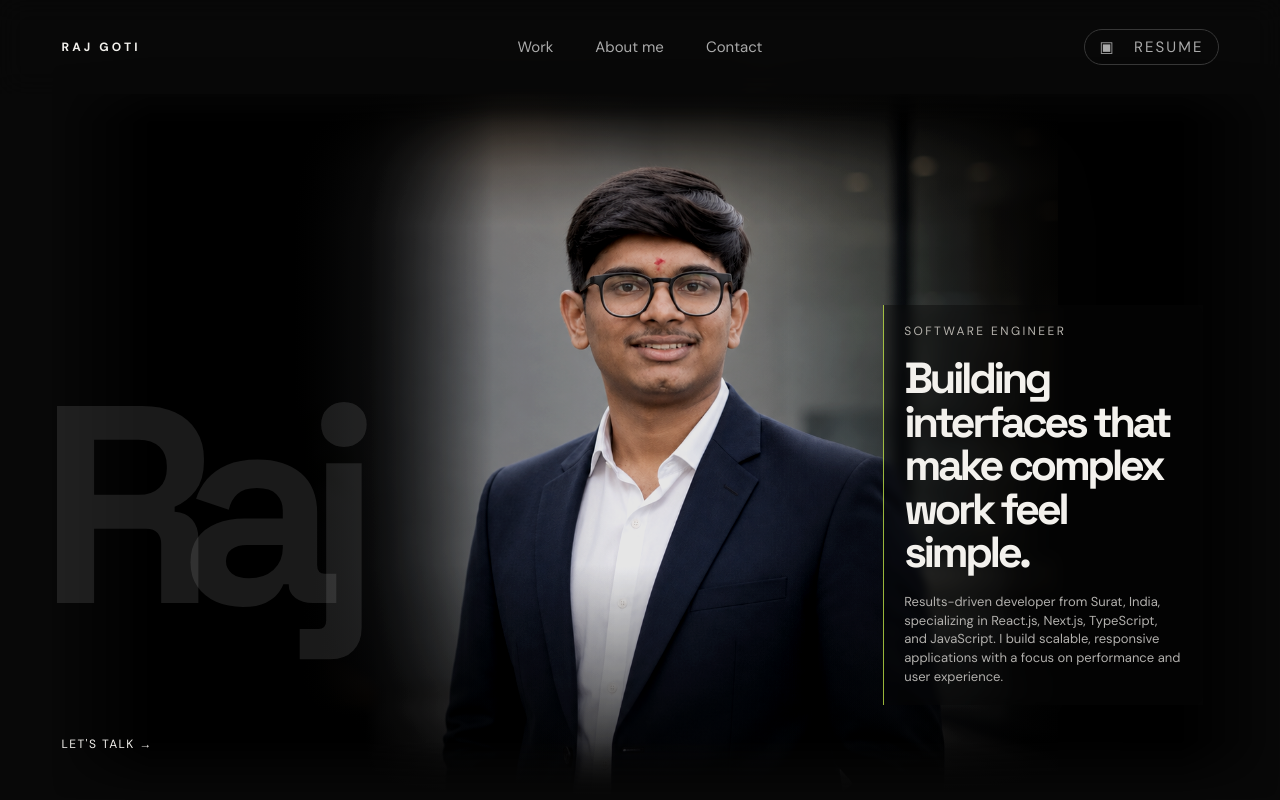
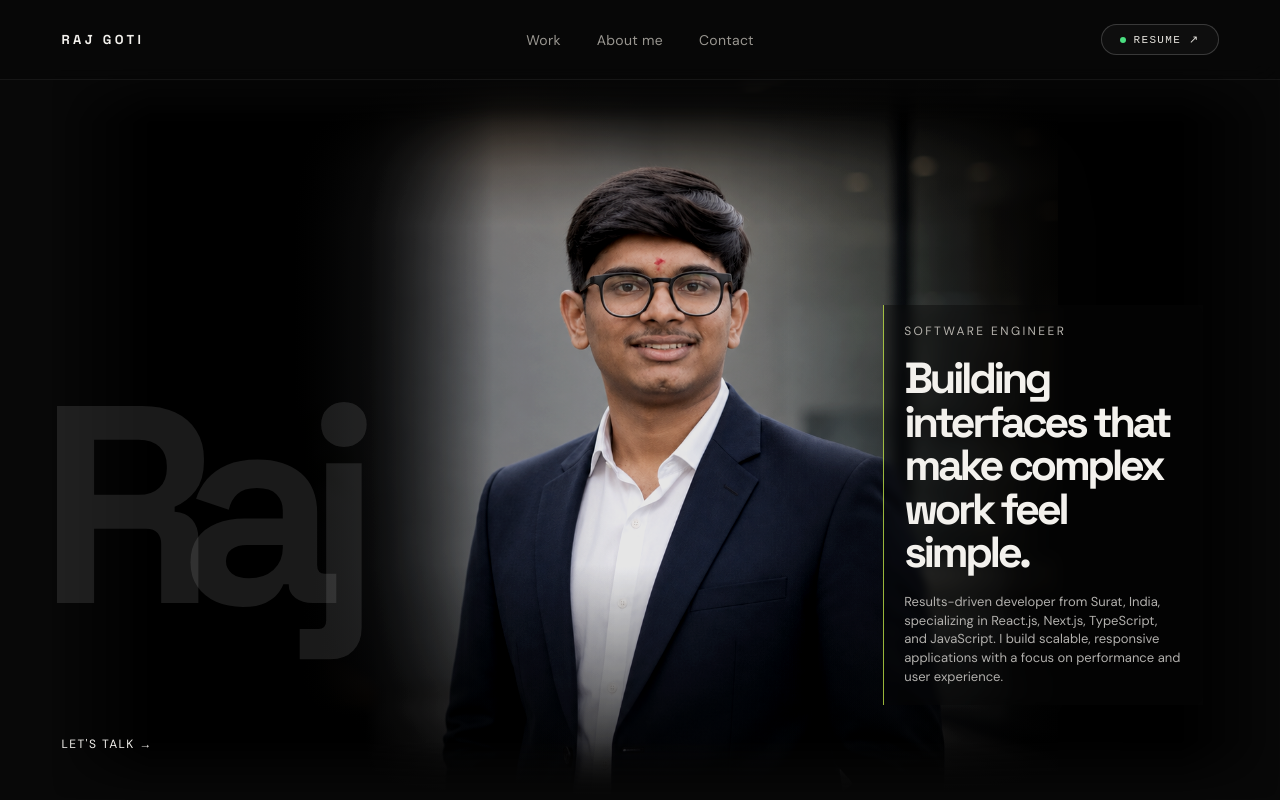
Before and after one commit to RajGoti22/portfolio, a React (Vite) app: page / in a window 1280 px wide. Shown: the top 800 px of the page. Built offline with nearby package versions, Linux system fonts and the light colour scheme.

Commit message:
feat: improve navbar responsiveness with full-screen mobile menu drawer

```diff
--- a/src/components/Header.css
+++ b/src/components/Header.css
@@ -1,105 +1,237 @@
+/* ====================================================
+   Header Navigation — Fixed Glassmorphism Bar
+   ==================================================== */
+
 .header {
-  align-items: center;
-  background: rgba(8, 8, 8, 0.88);
-  backdrop-filter: blur(14px);
-  display: flex;
-  height: 94px;
-  justify-content: space-between;
-  padding: 0 4.8vw;
   position: fixed;
   top: 0;
+  left: 0;
   width: 100%;
-  z-index: 5;
+  height: 80px;
+  background: rgba(8, 8, 8, 0.85);
+  backdrop-filter: blur(16px);
+  -webkit-backdrop-filter: blur(16px);
+  border-bottom: 1px solid rgba(255, 255, 255, 0.06);
+  z-index: 1000;
+  display: flex;
+  align-items: center;
+  transition: background 0.3s ease;
 }
 
+.header-container {
+  width: 100%;
+  max-width: 1440px;
+  margin: 0 auto;
+  padding: 0 4.8vw;
+  display: flex;
+  align-items: center;
+  justify-content: space-between;
+  position: relative;
+}
+
+/* Logo */
 .logo {
-  font-size: 12px;
+  font-family: 'Space Grotesk', sans-serif;
+  font-size: 13px;
   font-weight: 700;
   letter-spacing: 0.26em;
+  color: #f3f1ed;
+  text-decoration: none;
+  text-transform: uppercase;
+  transition: opacity 0.2s ease;
+  z-index: 1001;
 }
 
-.nav {
-  align-items: center;
-  display: flex;
-  gap: 42px;
-  justify-content: center;
-  left: 0;
-  position: absolute;
-  right: 0;
+.logo:hover {
+  opacity: 0.8;
 }
 
-.nav a {
-  color: #aaa;
-  font-size: 15px;
+/* Desktop Navigation */
+.nav-desktop {
+  display: flex;
+  align-items: center;
+  gap: 36px;
+  position: absolute;
+  left: 50%;
+  transform: translateX(-50%);
 }
 
-.nav a:hover {
-  color: #fff;
+.nav-desktop a {
+  color: #999690;
+  font-size: 14px;
+  font-weight: 400;
+  letter-spacing: 0.02em;
+  text-decoration: none;
+  transition: color 0.2s ease;
 }
 
-.resume {
-  border: 1px solid #373737;
+.nav-desktop a:hover {
+  color: #ffffff;
+}
+
+/* Desktop Resume Button */
+.resume-btn-desktop {
+  display: inline-flex;
+  align-items: center;
+  gap: 8px;
+  border: 1px solid rgba(255, 255, 255, 0.18);
   border-radius: 30px;
-  padding: 7px 14px;
+  padding: 8px 18px;
+  color: #e5e3dd;
+  font-family: monospace;
+  font-size: 11px;
+  letter-spacing: 0.12em;
   text-transform: uppercase;
-  font-size: 10px;
-  letter-spacing: 0.14em;
-  position: absolute;
-  right: 4.8vw;
-  top: 50%;
-  transform: translateY(-50%);
+  text-decoration: none;
+  background: rgba(255, 255, 255, 0.03);
   transition: all 0.2s ease;
 }
 
-.resume:hover {
-  border-color: #666;
-  color: #fff;
+.resume-btn-desktop:hover {
+  border-color: rgba(255, 255, 255, 0.4);
+  background: rgba(255, 255, 255, 0.08);
+  color: #ffffff;
 }
 
-.menu {
-  background: none;
-  border: 0;
-  display: none;
-  font-size: 24px;
+.resume-dot {
+  width: 6px;
+  height: 6px;
+  border-radius: 50%;
+  background: #4ade80;
+  display: inline-block;
 }
 
-@media (max-width: 1100px) and (min-width: 721px) {
-  .nav {
-    gap: 18px;
+/* Mobile Toggle Button */
+.menu-toggle {
+  display: none;
+  background: rgba(255, 255, 255, 0.06);
+  border: 1px solid rgba(255, 255, 255, 0.15);
+  border-radius: 50%;
+  width: 42px;
+  height: 42px;
+  color: #f3f1ed;
+  cursor: pointer;
+  align-items: center;
+  justify-content: center;
+  z-index: 1001;
+  transition: all 0.2s ease;
+}
+
+.menu-toggle:hover {
+  background: rgba(255, 255, 255, 0.12);
+  border-color: rgba(255, 255, 255, 0.3);
+}
+
+/* Mobile Drawer */
+.nav-mobile-drawer {
+  display: none;
+}
+
+/* ====================================================
+   Responsive Breakpoints
+   ==================================================== */
+
+@media (max-width: 860px) {
+  .header {
+    height: 70px;
   }
 
-  .resume {
-    display: none;
-  }
-}
-
-@media (max-width: 720px) {
-  .header {
-    height: 70px;
+  .header-container {
     padding: 0 20px;
   }
 
-  .nav {
-    background: var(--black);
+  .nav-desktop,
+  .resume-btn-desktop {
     display: none;
-    flex-direction: column;
-    gap: 25px;
-    left: 0;
-    padding: 25px 20px 30px;
-    position: absolute;
-    right: 0;
-    top: 70px;
   }
 
-  .nav.open {
+  .menu-toggle {
     display: flex;
   }
 
-  .menu {
-    display: block;
+  .nav-mobile-drawer {
+    display: flex;
+    flex-direction: column;
+    justify-content: space-between;
+    position: fixed;
+    top: 70px;
+    left: 0;
+    width: 100vw;
+    height: calc(100vh - 70px);
+    background: #090909;
+    padding: 32px 24px 44px;
+    opacity: 0;
+    visibility: hidden;
+    pointer-events: none;
+    transform: translateY(-8px);
+    transition: opacity 0.3s ease, transform 0.3s ease, visibility 0.3s ease;
+    z-index: 999;
   }
 
-  .resume {
-    display: none;
+  .nav-mobile-drawer.open {
+    opacity: 1;
+    visibility: visible;
+    pointer-events: auto;
+    transform: translateY(0);
+  }
+
+  .nav-mobile-links {
+    display: flex;
+    flex-direction: column;
+    gap: 0;
+  }
+
+  .nav-mobile-links a {
+    display: flex;
+    align-items: center;
+    gap: 16px;
+    font-family: 'Space Grotesk', sans-serif;
+    font-size: 28px;
+    font-weight: 600;
+    color: #f3f1ed;
+    text-decoration: none;
+    padding: 18px 0;
+    border-bottom: 1px solid rgba(255, 255, 255, 0.08);
+    transition: color 0.2s ease, padding-left 0.2s ease;
+  }
+
+  .nav-mobile-links a span {
+    font-family: monospace;
+    font-size: 13px;
+    color: #555552;
+    font-weight: 400;
+  }
+
+  .nav-mobile-links a:hover,
+  .nav-mobile-links a:active {
+    color: #ffffff;
+    padding-left: 6px;
+  }
+
+  .nav-mobile-footer {
+    padding-top: 24px;
+  }
+
+  .resume-btn-mobile {
+    display: flex;
+    align-items: center;
+    justify-content: center;
+    width: 100%;
+    padding: 16px 20px;
+    background: #f3f1ed;
+    color: #080808;
+    font-family: 'Space Grotesk', sans-serif;
+    font-size: 13px;
+    font-weight: 700;
+    letter-spacing: 0.08em;
+    text-transform: uppercase;
+    text-decoration: none;
+    border-radius: 40px;
+    transition: transform 0.2s ease, background 0.2s ease;
+  }
+
+  .resume-btn-mobile:active {
+    transform: scale(0.98);
+    background: #e2dfd9;
   }
 }
--- a/src/components/Header.jsx
+++ b/src/components/Header.jsx
@@ -1,42 +1,102 @@
-import { useState } from 'react';
+import { useState, useEffect } from 'react';
 import { resumeUrl } from '../data/portfolioData';
 import './Header.css';
 
 export default function Header() {
   const [open, setOpen] = useState(false);
 
+  // Close mobile nav when resizing to desktop
+  useEffect(() => {
+    const handleResize = () => {
+      if (window.innerWidth > 860 && open) {
+        setOpen(false);
+      }
+    };
+    window.addEventListener('resize', handleResize);
+    return () => window.removeEventListener('resize', handleResize);
+  }, [open]);
+
+  // Lock body scroll when mobile menu is open
+  useEffect(() => {
+    if (open) {
+      document.body.style.overflow = 'hidden';
+    } else {
+      document.body.style.overflow = '';
+    }
+    return () => {
+      document.body.style.overflow = '';
+    };
+  }, [open]);
+
   return (
-    <header className="header">
-      <a className="logo" href="#top">
+    <header className={`header ${open ? 'nav-is-open' : ''}`}>
+      <div className="header-container">
+        <a className="logo" href="#top" onClick={() => setOpen(false)}>
           RAJ GOTI
         </a>
+
+        {/* Desktop Navigation */}
+        <nav className="nav-desktop">
+          <a href="#work">Work</a>
+          <a href="#about-me">About me</a>
+          <a href="#contact">Contact</a>
+        </nav>
+
+        <a
+          className="resume-btn-desktop"
+          href={resumeUrl}
+          target="_blank"
+          rel="noreferrer"
+        >
+          <span className="resume-dot" /> Resume ↗
+        </a>
+
+        {/* Mobile Hamburger Toggle Button */}
         <button
-        className="menu"
+          className="menu-toggle"
           aria-label="Toggle navigation"
           aria-expanded={open}
           onClick={() => setOpen(!open)}
         >
-        ☰
+          {open ? (
+            <svg width="20" height="20" viewBox="0 0 24 24" fill="none" stroke="currentColor" strokeWidth="2" strokeLinecap="round" strokeLinejoin="round">
+              <line x1="18" y1="6" x2="6" y2="18" />
+              <line x1="6" y1="6" x2="18" y2="18" />
+            </svg>
+          ) : (
+            <svg width="20" height="20" viewBox="0 0 24 24" fill="none" stroke="currentColor" strokeWidth="2" strokeLinecap="round" strokeLinejoin="round">
+              <line x1="4" y1="8" x2="20" y2="8" />
+              <line x1="4" y1="16" x2="20" y2="16" />
+            </svg>
+          )}
         </button>
-      <nav className={`nav ${open ? 'open' : ''}`}>
+
+        {/* Mobile Drawer */}
+        <div className={`nav-mobile-drawer ${open ? 'open' : ''}`}>
+          <nav className="nav-mobile-links">
             <a href="#work" onClick={() => setOpen(false)}>
-          Work
+              <span>01</span> Work
             </a>
             <a href="#about-me" onClick={() => setOpen(false)}>
-          About me
+              <span>02</span> About me
             </a>
             <a href="#contact" onClick={() => setOpen(false)}>
-          Contact
+              <span>03</span> Contact
             </a>
+          </nav>
+          <div className="nav-mobile-footer">
             <a
-          className="resume"
+              className="resume-btn-mobile"
               href={resumeUrl}
               target="_blank"
               rel="noreferrer"
+              onClick={() => setOpen(false)}
             >
-          ▣ &nbsp; Resume
+              Download Resume ↗
             </a>
-      </nav>
+          </div>
+        </div>
+      </div>
     </header>
   );
 }
```
Lines whose indentation alone changed are shown as unchanged.
